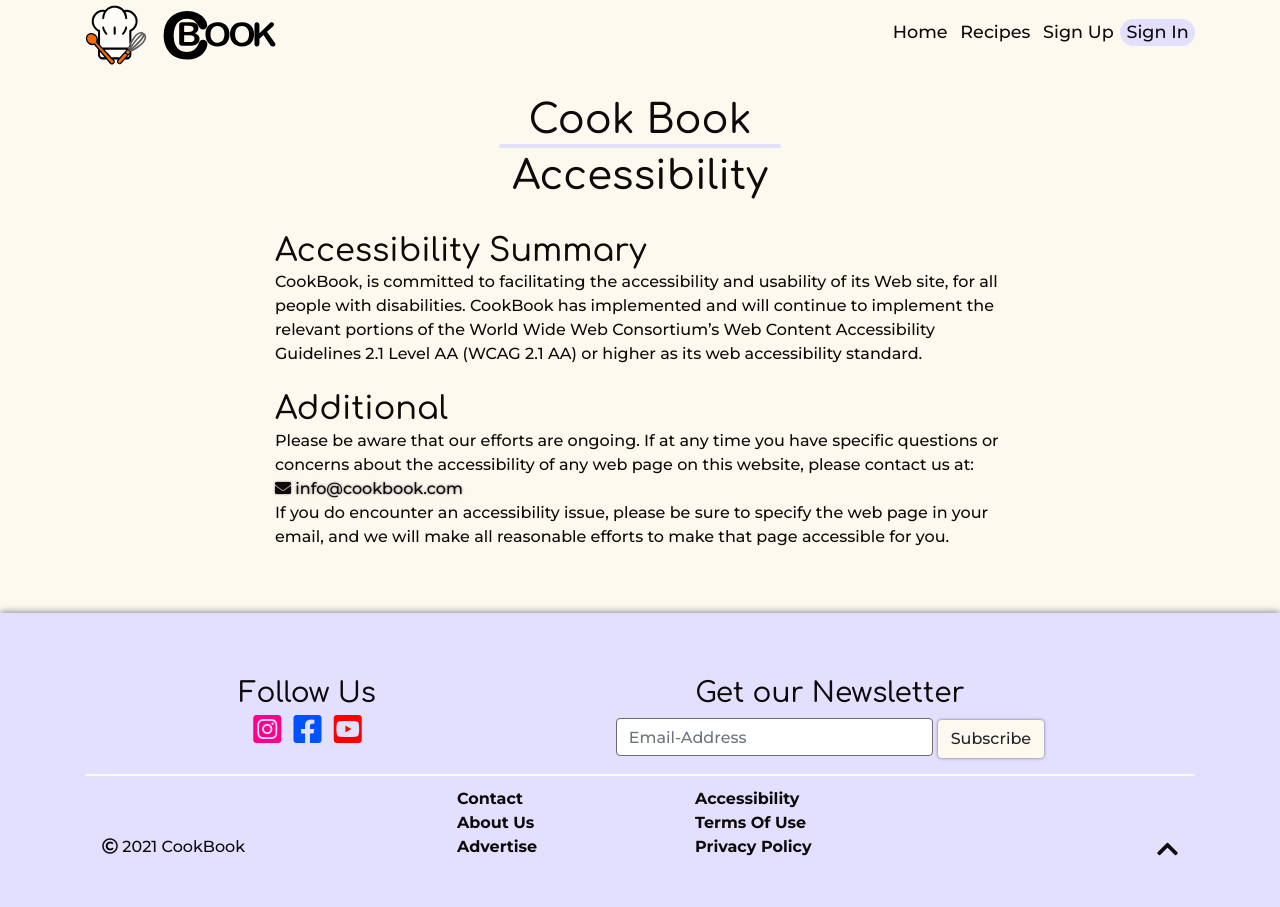
After one commit to Puksrevolution/milestone-project-3, a Flask app: page /accessibility in a window 1280 px wide. The commit adds this page. Run offline with Flask 2, Linux system fonts and the light colour scheme; some libraries are stand-ins or nearby versions.

Commit message:
Dev: Created accessibility.html

```diff
--- a/app.py
+++ b/app.py
@@ -58,6 +58,11 @@ def advertising():
     return render_template("advertising.html", page_title="Advertising Policy")
 
 
+@app.route("/accessibility")
+def accessibility():
+    return render_template("accessibility.html", page_title="Accessibility")
+
+
 """
 Subscribe Newsletter Functionality
 collect the email address from input field and write to Mongo DB
--- /dev/null
+++ b/templates/accessibility.html
@@ -0,0 +1,31 @@
+{% extends "base.html" %}
+
+{% block content %}
+<!-- Accessibility Policy -->
+<div class="row justify-content-center">
+    <div class="col-12 col-sm-9 col-lg-8">
+        <h2>Accessibility Summary</h2>
+        <p class="pb-4">
+            CookBook, is committed to facilitating the accessibility and usability of its
+            Web site, for all people with disabilities. CookBook has implemented and will
+            continue to implement the relevant portions of the World Wide Web Consortium’s Web Content
+            Accessibility Guidelines 2.1 Level AA (WCAG 2.1 AA) or higher as its web accessibility standard.
+        </p>
+        <h2>Additional</h2>
+        <p>
+            Please be aware that our efforts are ongoing. If at any time you have specific
+            questions or concerns about the accessibility of any web page on this website,
+            please contact us at:
+            <br>
+            <a class="link" href="mailto:info@cookbook.com" target="_blank" rel="noopener">
+                <i class="fa fa-envelope" aria-hidden="true"></i>
+                info@cookbook.com
+            </a>
+            <br>
+            If you do encounter an accessibility issue, please be
+            sure to specify the web page in your email,
+            and we will make all reasonable efforts to make that page accessible for you.
+        </p>
+    </div>
+</div>
+{% endblock %}
--- a/templates/base.html
+++ b/templates/base.html
@@ -189,7 +189,7 @@
                         <ul class="footer__footer-list">
                             <li>
                                 <strong>
-                                    <a class="footer__footer-link" target="_blank" href="#">
+                                    <a class="footer__footer-link" target="_blank" href="{{ url_for('accessibility') }}">
 					                    Accessibility
                                     </a>
                                 </strong>
```
